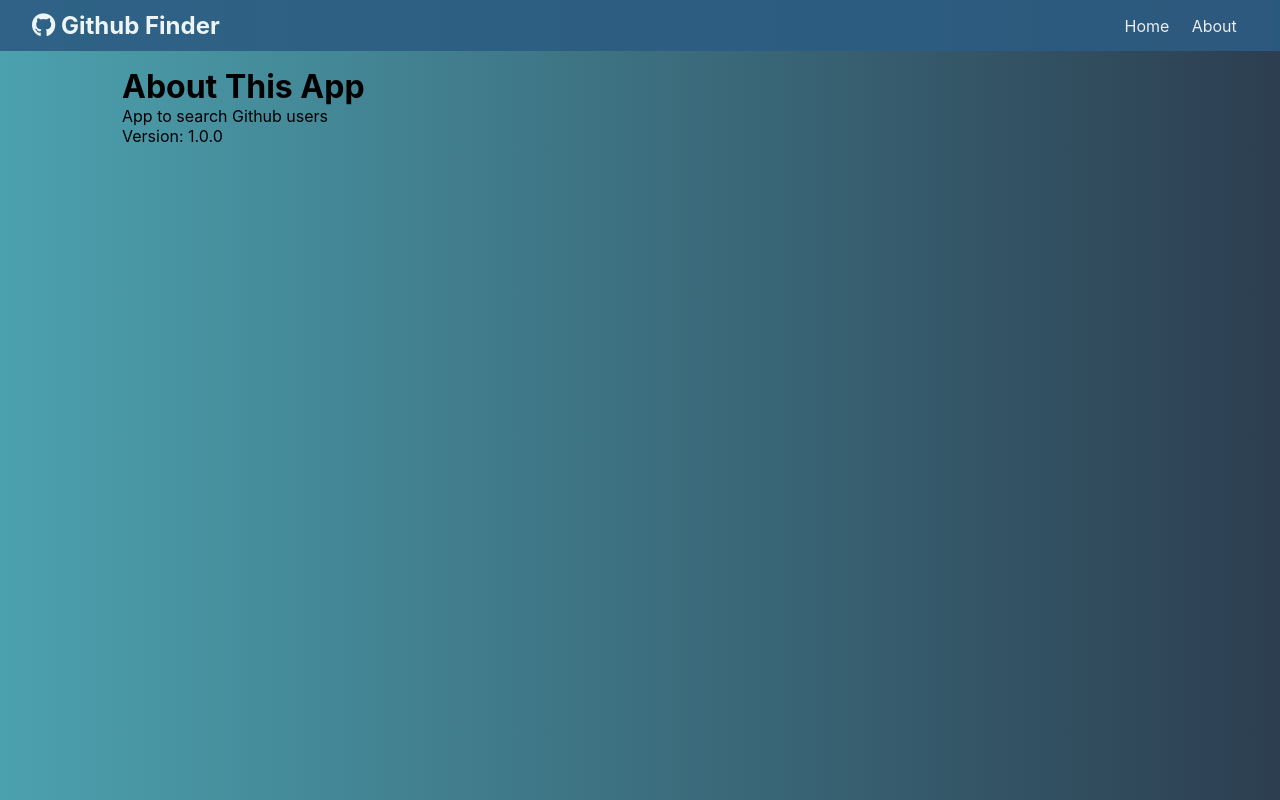
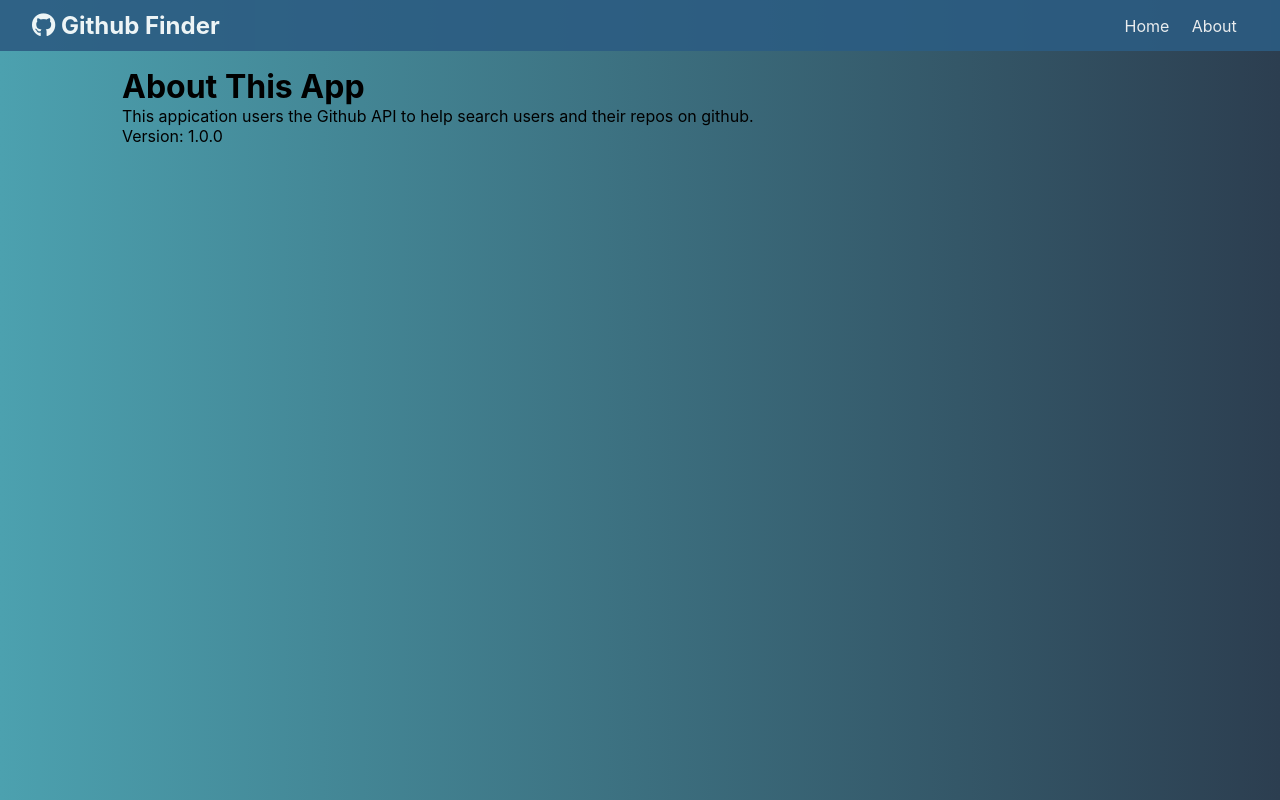
Before and after one commit to carolninganga/react-github-finder, a React (Create React App) app: page /about in a window 1280 px wide. Built offline with nearby package versions, Linux system fonts and the light colour scheme; no server answers.

Commit message:
added a project description in the about me page

```diff
--- a/src/components/pages/About.js
+++ b/src/components/pages/About.js
@@ -4,7 +4,7 @@ const About = () => {
     return (
         <Fragment>
             <h1>About This App</h1>
-            <p>App to search Github users</p>
+            <p>This appication users the Github API to help search users and their repos on github.</p>
             <p>Version: 1.0.0</p>
         </Fragment>
     )
```
